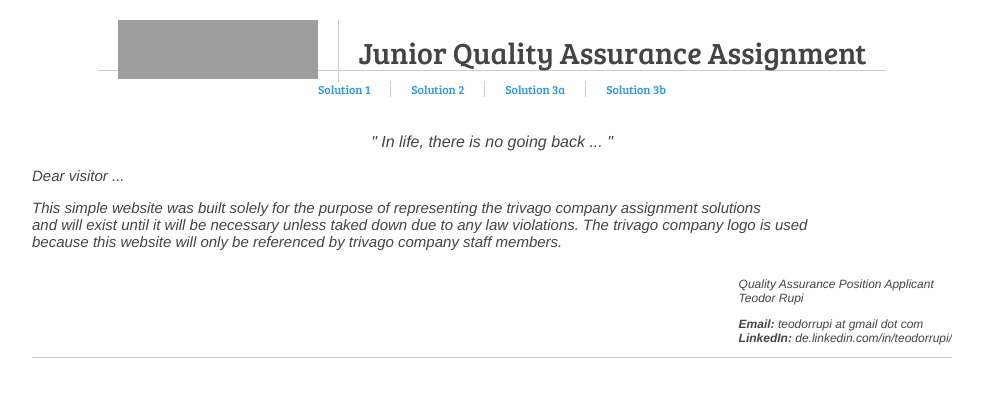
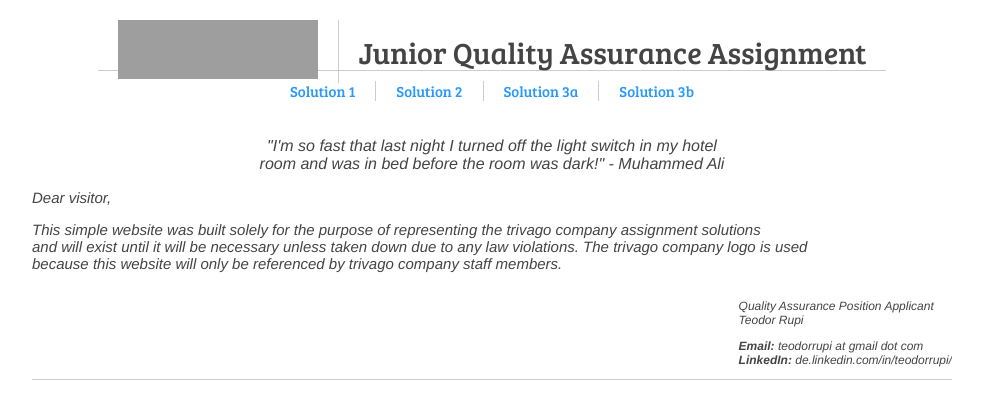
Before and after one commit to teodorrupi/teodorrupi.github.io, a plain HTML site: page trivago/trivago_index.html in a window 1280 px wide. Shown: the whole page, without its empty margins (148-1131 px from the left). Drawn offline with Linux system fonts and the light colour scheme; grey boxes are pictures that could not be loaded.

Commit message:
changing quotes

```diff
--- a/trivago/main_view.css
+++ b/trivago/main_view.css
@@ -134,7 +134,7 @@
     padding-left: 20px;
     font-family: 'Bree Serif', Georgia, serif;
     font-style: normal;
-    font-size: 12px;
+    font-size: 15px;
 
 }
 
--- a/trivago/trivago_index.html
+++ b/trivago/trivago_index.html
@@ -9,6 +9,7 @@
     <link rel="stylesheet" href="//fonts.googleapis.com/css?family=Roboto:light,regular,medium,thin,italic,mediumitalic,bold" title="roboto">
     <script>
         function q_solver1(){
+            document.getElementById("start").innerHTML = '<p><i>"In life, there is no going back ... " - Sir. Missing Home Button</p></i>';
             document.getElementById("article").innerHTML =
                     '<p><b><h3>Question One Solution: Analyze</h3></b></p><b>Description: </b>Search "Dusseldorf, German" and "Hilden, Germany" on trivago.co.uk.' +
                     '</br> Compare the search results and note any differences in terms of results and product behaviour' +
@@ -16,6 +17,7 @@
                     '</br> Then search for "Eiffel Tower". Is the search more similar to Hilden or Dusseldorf search?';
         }
         function q_solver2(){
+            document.getElementById("start").innerHTML = '<p><i>"In life, there is no going back ... " - Sir. Missing Home Button</p></i>';
             document.getElementById("article").innerHTML =
                     '<p><b><h3>Question Two Solution: Document</h3></b></p><b>Description: </b>Search "Dusseldorf, German" and "Hilden, Germany" on trivago.co.uk.' +
                     '</br> Compare the search results and note any differences in terms of results and product behaviour' +
@@ -23,6 +25,7 @@
                     '</br> Then search for "Eiffel Tower". Is the search more similar to Hilden or Dusseldorf search?';
         }
         function q_solver3(){
+            document.getElementById("start").innerHTML = '<p><i>"In life, there is no going back ... " - Sir. Missing Home Button</p></i>';
             document.getElementById("article").innerHTML =
                     '<p><b><h3>Question ThreeA Solution: Analyze</h3></b></p><b>Description: </b>Search "Dusseldorf, German" and "Hilden, Germany" on trivago.co.uk.' +
                     '</br> Compare the search results and note any differences in terms of results and product behaviour' +
@@ -30,6 +33,7 @@
                     '</br> Then search for "Eiffel Tower". Is the search more similar to Hilden or Dusseldorf search?';
         }
         function q_solver4(){
+            document.getElementById("start").innerHTML = '<p><i>"In life, there is no going back ... " - Sir. Missing Home Button</p></i>';
             document.getElementById("article").innerHTML =
                     '<p><b><h3>Question ThreeB Solution: Develop</h3></b></p><b>Description: </b>Search "Dusseldorf, German" and "Hilden, Germany" on trivago.co.uk.' +
                     '</br> Compare the search results and note any differences in terms of results and product behaviour' +
@@ -60,12 +64,12 @@
     </div>
     <div id="container">
         <div id="start">
-            <p><i>" In life, there is no going back ... "</i></p>
+            <p><i>"I'm so fast that last night I turned off the light switch in my hotel <br>room and was in bed before the room was dark!" - Muhammed Ali</i></p>
         </div>
         <div id="article">
-            <p><i>Dear visitor ...</i></p>
+            <p><i>Dear visitor,</i></p>
             <p><i>This simple website was built solely for the purpose of representing the trivago company assignment solutions<br>
-            and will exist until it will be necessary unless taked down due to any law violations. The trivago company logo is used<br>
+            and will exist until it will be necessary unless taken down due to any law violations. The trivago company logo is used<br>
             because this website will only be referenced by trivago company staff members.</i></p>
             <div id="end">
                 <p><i>Quality Assurance Position Applicant<br>Teodor Rupi</i></p>
```
